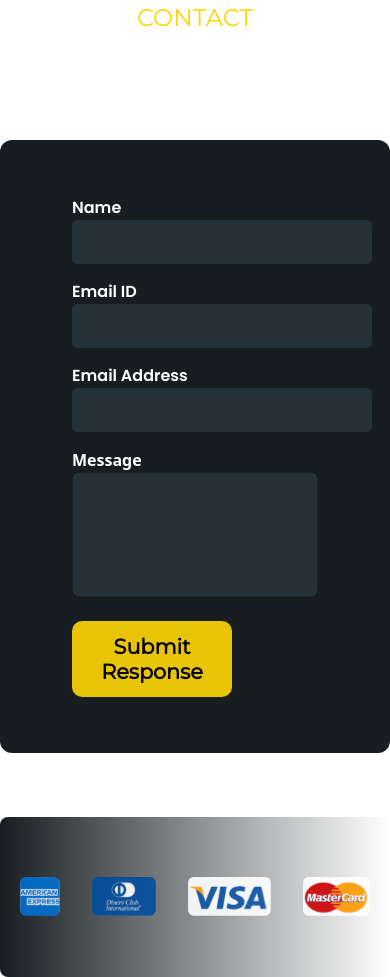
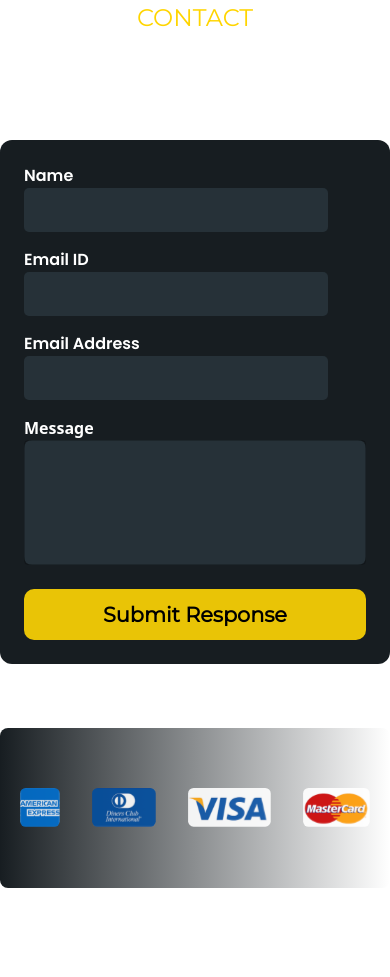
Before and after one commit to lokesbs0608/perfect-payments-kiosk, a Next.js app: page /contactus in a window 390 px wide. After the commit the page ends 888 px from the top, so only its background shows below. Built offline with nearby package versions, Linux system fonts and the light colour scheme.

Commit message:
my mobile checking

```diff
--- a/src/Component/CustomInput/styles.module.scss
+++ b/src/Component/CustomInput/styles.module.scss
@@ -4,14 +4,13 @@
   font-family: "Poppins", sans-serif;
   font-weight: 600;
   min-width: 20rem;
-
+  max-width: 20rem;
   input {
     background-color: #263138;
     border-radius: 8px;
     padding: 10px 20px;
     outline: none;
     width: 100%;
-    max-width: 330px;
   }
 }
 
@@ -19,15 +18,14 @@
   .container {
     font-family: "Poppins", sans-serif;
     font-weight: 600;
-    min-width: 20rem;
-    max-width: 200px;
+    min-width: 19rem;
+    max-width: 320px;
+    max-width: 18rem;
     input {
       background-color: #263138;
       border-radius: 5px;
       padding: 10px 20px;
       outline: none;
-      max-width: 300px;
-      width: 100%;
     }
   }
 
--- a/src/Component/Footer/index.tsx
+++ b/src/Component/Footer/index.tsx
@@ -21,7 +21,7 @@ const Footer = () => {
         <div className={styles.footer_icon_cont}>
           <Image width={150} src={FooterIcon} alt="icons" />
         </div>
-        <div className="w-50">
+        <div className="">
           <div className="d-flex flex-wrap">
             {links.map((item, index) => {
               return (
--- a/src/Component/Footer/styles.module.scss
+++ b/src/Component/Footer/styles.module.scss
@@ -36,3 +36,16 @@ display: inline;
 .footer_icon_cont{
   width: 40%;
 }
+
+@media screen and (max-width: 992px) {
+  .container{
+    padding: 1rem;
+  }
+  .copy_right{
+    width: 100%;
+    margin: 0;
+  }
+  .options{
+    font-size: .8rem;
+  }
+}
--- a/src/Component/atoms/CustomButton/styles.module.scss
+++ b/src/Component/atoms/CustomButton/styles.module.scss
@@ -17,4 +17,5 @@
   font-weight: 600;
   line-height: normal;
   text-transform: capitalize;
+  max-width: 350px;
 }
--- a/src/pages/catalogue/index.tsx
+++ b/src/pages/catalogue/index.tsx
@@ -44,7 +44,7 @@ const Catalogue = () => {
           Captivating and Space-Efficient <br />
           Kiosk Designs
         </h1>
-        <div className="pr-5 mt-3 d-flex w-100 align-items-center justify-content-center gap-5">
+        <div className="pr-5 mt-3 d-flex w-100 flex-wrap align-items-center justify-content-center gap-5">
           <div className="mr-5">
             <div className={styles.image_card_cont}>
               <div className={styles.card_container}></div>
@@ -81,9 +81,9 @@ const Catalogue = () => {
         </div>
         <div
           style={{ width: "100%" }}
-          className="mt-5 d-flex w-100 align-items-center  justify-content-center gap-5"
+          className={`${styles.bloc2_mob_view} `}
         >
-          <div style={{ width: "50%" }} className="ml-5">
+          <div  className={styles.mob_width}>
             <h1 style={{ width: "100%", color: "#fff", fontSize: "2rem" }}>
               Streamlined In-Store <br />
               Engagements for Effortless <br /> Interactions
--- a/src/pages/catalogue/styles.module.scss
+++ b/src/pages/catalogue/styles.module.scss
@@ -77,3 +77,38 @@
 font-family: 'Poppins',sans-serif;
 
 }
+
+
+.bloc2_mob_view {
+  display: flex;
+  justify-content: center;
+  gap: 5rem;
+  margin-top: 2rem;
+  flex-wrap: wrap;
+}
+.mob_width{
+  margin-left: 2rem;
+  width: 50%;
+}
+@media screen and (max-width: 992px) {
+  .bloc2_mob_view {
+    flex-direction: column-reverse;
+    gap: 1rem;
+  }
+  .image_cont2 {
+    left:unset;
+    right: -1%;
+    top: 12%;
+  }
+  .font{
+    font-size: 2rem;
+  }
+  .shadow_bg{
+    flex-wrap: wrap;
+    padding: 2rem;
+  }
+.mob_width{
+  width: 100%;
+  margin: 0;
+}
+}
--- a/src/pages/contactus/index.tsx
+++ b/src/pages/contactus/index.tsx
@@ -17,36 +17,50 @@ const ContacUs = () => {
 
   const images = [AmericaIcon, DinnersIcon, Visa, MatserIcon];
   return (
-    <div style={{ margin: "0 auto" }}>
+    <div>
       <div className={styles.heading}>CONTACT</div>
       <div className={styles.heading2}>Get In Touch</div>
       <div className={styles.shadow_bg}>
-        <div className=" m-2">
+        <div className="m-2">
           <CutomInput title="Name" onChange={handleChange} />
         </div>
-        <div className="d-flex flex-wrap">
-          <div className=" m-2">
+        <div className="w-100 d-flex flex-wrap">
+          <div className="m-2">
             <CutomInput title="Email ID" onChange={handleChange} />
           </div>
-          <div className=" m-2">
-            <CutomInput title="Email Address" onChange={handleChange} />{" "}
+          <div className="m-2">
+            <CutomInput title="Email Address" onChange={handleChange} />
           </div>
         </div>
         <div className="m-2">
           <label style={{ fontWeight: "600" }} htmlFor="message">
             Message
-          </label> <br />
+          </label>{" "}
+          <br />
           <TextField
             id="standard-textarea"
             multiline
             name="message"
             rows={4}
-            inputProps={{ style: { color: "#fff",outline:'none',outlineColor:'transparent' } }}
-            sx={{backgroundColor:'#263138',width:'100%',borderRadius:'8px',outline:'none',outlineColor:'transparent',input: { color: '#fffs' } }}
+            inputProps={{
+              style: {
+                color: "#fff",
+                outline: "none",
+                outlineColor: "transparent",
+              },
+            }}
+            sx={{
+              backgroundColor: "#263138",
+              width: "100%",
+              borderRadius: "8px",
+              outline: "none",
+              outlineColor: "transparent",
+              input: { color: "#fffs" },
+            }}
           />
         </div>
 
-        <div style={{ width: "30%" }} className="m-2 mt-4">
+        <div className="m-2 mt-4">
           <CustomButton title="Submit Response" onClick={handleChange} />
         </div>
       </div>
--- a/src/pages/contactus/styles.module.scss
+++ b/src/pages/contactus/styles.module.scss
@@ -46,3 +46,10 @@
     gap: 2rem;
     color: #fff;
 }
+
+@media screen and (max-width: 992px) {
+  .shadow_bg{
+    width: 100%;
+    padding: 1rem;
+  }
+}
--- a/src/pages/services/styles.module.scss
+++ b/src/pages/services/styles.module.scss
@@ -71,4 +71,7 @@
   .block1{
     width: 100%;
   }
+  .shadow_bg{
+    min-width: 15rem;
+  }
 }
```
